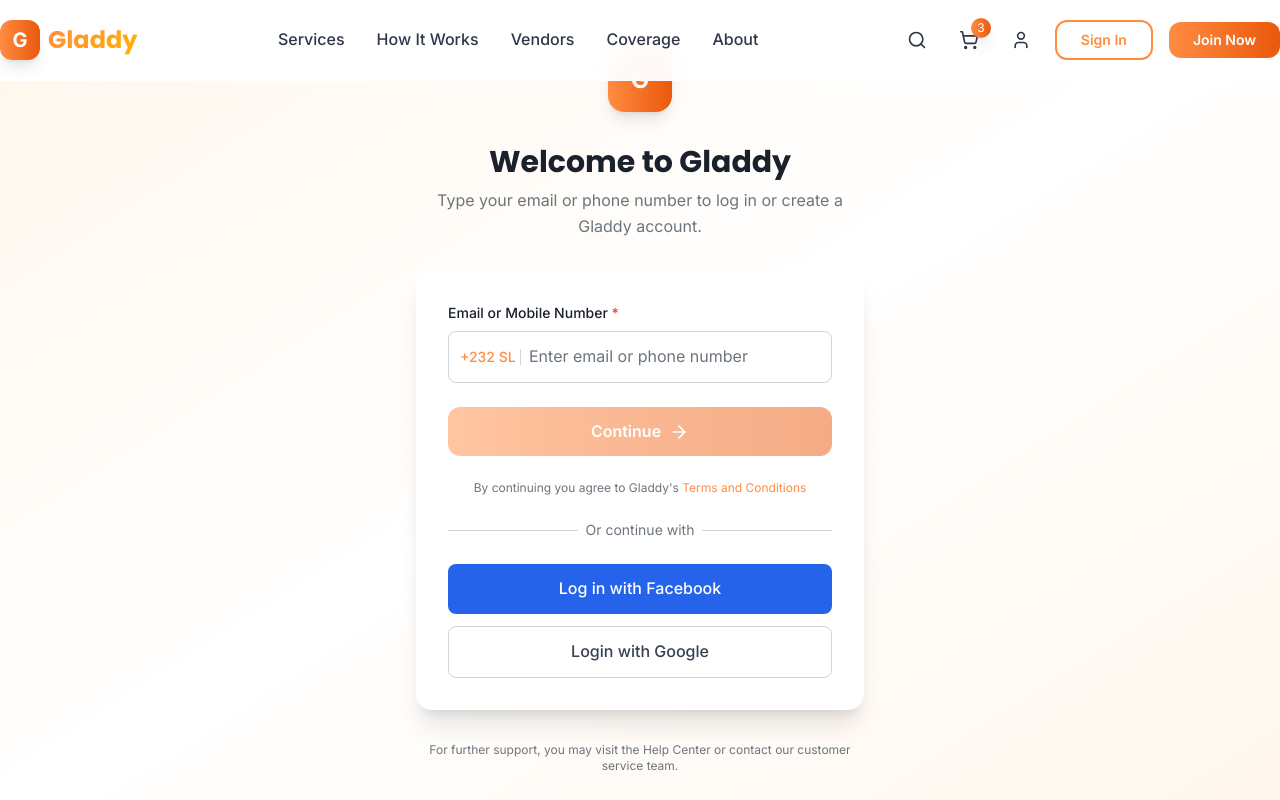
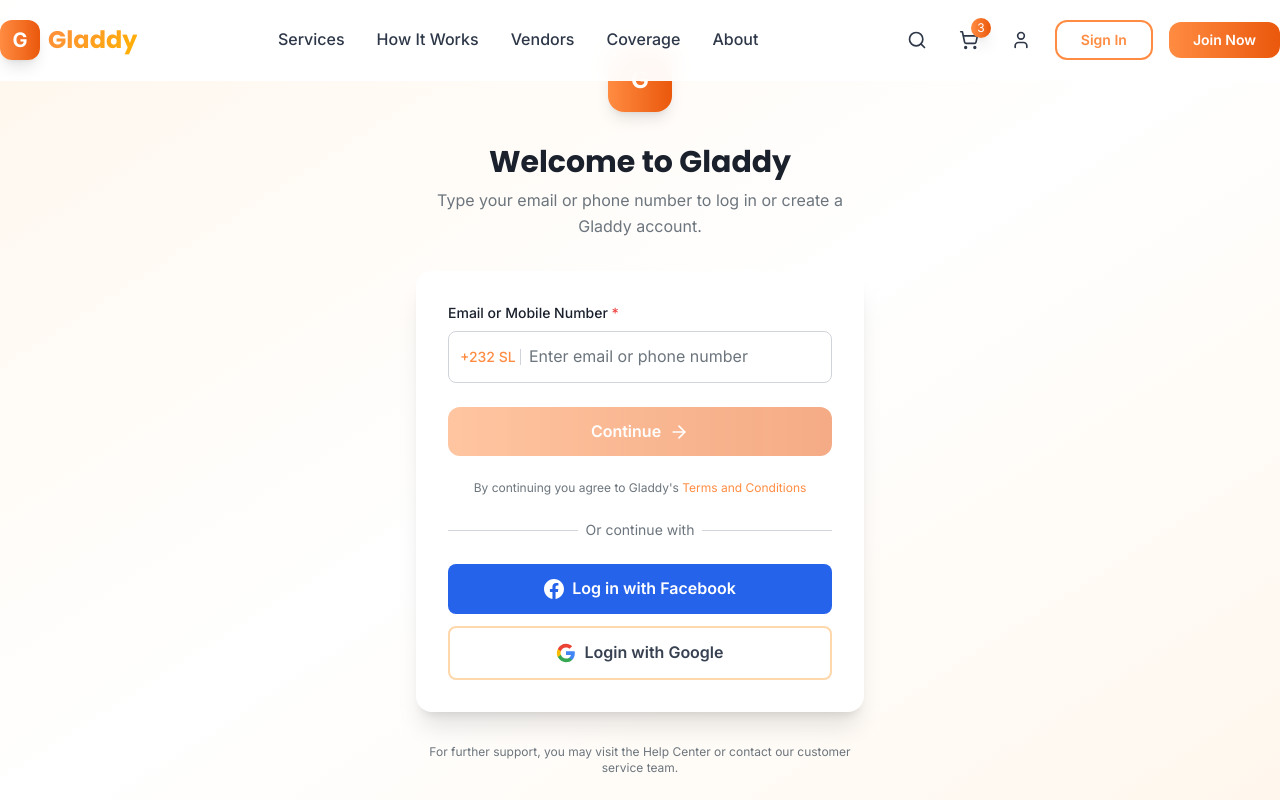
Before and after one commit to warrenshiv/gladdy2, a React (Vite) app: page /auth in a window 1280 px wide. Shown: the top 800 px of the page. Built offline with nearby package versions, Linux system fonts and the light colour scheme.

Commit message:
Improve social authentication styling with theme colors and hover effects

```diff
--- a/src/components/auth/JumiaStyleAuth.tsx
+++ b/src/components/auth/JumiaStyleAuth.tsx
@@ -579,10 +579,19 @@ const JumiaStyleAuth = () => {
               </div>
 
               <div className="mt-6 space-y-3">
-                <button className="w-full bg-blue-600 hover:bg-blue-700 text-white font-medium py-3 px-4 rounded-lg transition-colors flex items-center justify-center space-x-2">
+                <button className="w-full bg-blue-600 hover:bg-blue-700 text-white font-semibold py-3 px-4 rounded-lg transition-all duration-300 transform hover:scale-105 hover:shadow-lg flex items-center justify-center space-x-2">
+                  <svg className="w-5 h-5" viewBox="0 0 24 24" fill="currentColor">
+                    <path d="M24 12.073c0-6.627-5.373-12-12-12s-12 5.373-12 12c0 5.99 4.388 10.954 10.125 11.854v-8.385H7.078v-3.47h3.047V9.43c0-3.007 1.792-4.669 4.533-4.669 1.312 0 2.686.235 2.686.235v2.953H15.83c-1.491 0-1.956.925-1.956 1.874v2.25h3.328l-.532 3.47h-2.796v8.385C19.612 23.027 24 18.062 24 12.073z"/>
+                  </svg>
                   <span>Log in with Facebook</span>
                 </button>
-                <button className="w-full border border-gray-300 hover:bg-gray-50 text-gray-700 font-medium py-3 px-4 rounded-lg transition-colors flex items-center justify-center space-x-2">
+                <button className="w-full border-2 border-orange-200 hover:border-orange-300 hover:bg-orange-50 text-gray-700 hover:text-orange-600 font-semibold py-3 px-4 rounded-lg transition-all duration-300 transform hover:scale-105 hover:shadow-lg flex items-center justify-center space-x-2">
+                  <svg className="w-5 h-5" viewBox="0 0 24 24" fill="currentColor">
+                    <path d="M22.56 12.25c0-.78-.07-1.53-.2-2.25H12v4.26h5.92c-.26 1.37-1.04 2.53-2.21 3.31v2.77h3.57c2.08-1.92 3.28-4.74 3.28-8.09z" fill="#4285F4"/>
+                    <path d="M12 23c2.97 0 5.46-.98 7.28-2.66l-3.57-2.77c-.98.66-2.23 1.06-3.71 1.06-2.86 0-5.29-1.93-6.16-4.53H2.18v2.84C3.99 20.53 7.7 23 12 23z" fill="#34A853"/>
+                    <path d="M5.84 14.09c-.22-.66-.35-1.36-.35-2.09s.13-1.43.35-2.09V7.07H2.18C1.43 8.55 1 10.22 1 12s.43 3.45 1.18 4.93l2.85-2.22.81-.62z" fill="#FBBC05"/>
+                    <path d="M12 5.38c1.62 0 3.06.56 4.21 1.64l3.15-3.15C17.45 2.09 14.97 1 12 1 7.7 1 3.99 3.47 2.18 7.07l3.66 2.84c.87-2.6 3.3-4.53 6.16-4.53z" fill="#EA4335"/>
+                  </svg>
                   <span>Login with Google</span>
                 </button>
               </div>
--- a/src/components/auth/UnifiedAuth.tsx
+++ b/src/components/auth/UnifiedAuth.tsx
@@ -579,10 +579,19 @@ const UnifiedAuth = () => {
               </div>
 
               <div className="mt-6 space-y-3">
-                <button className="w-full bg-blue-600 hover:bg-blue-700 text-white font-medium py-3 px-4 rounded-lg transition-colors flex items-center justify-center space-x-2">
+                <button className="w-full bg-blue-600 hover:bg-blue-700 text-white font-semibold py-3 px-4 rounded-lg transition-all duration-300 transform hover:scale-105 hover:shadow-lg flex items-center justify-center space-x-2">
+                  <svg className="w-5 h-5" viewBox="0 0 24 24" fill="currentColor">
+                    <path d="M24 12.073c0-6.627-5.373-12-12-12s-12 5.373-12 12c0 5.99 4.388 10.954 10.125 11.854v-8.385H7.078v-3.47h3.047V9.43c0-3.007 1.792-4.669 4.533-4.669 1.312 0 2.686.235 2.686.235v2.953H15.83c-1.491 0-1.956.925-1.956 1.874v2.25h3.328l-.532 3.47h-2.796v8.385C19.612 23.027 24 18.062 24 12.073z"/>
+                  </svg>
                   <span>Log in with Facebook</span>
                 </button>
-                <button className="w-full border border-gray-300 hover:bg-gray-50 text-gray-700 font-medium py-3 px-4 rounded-lg transition-colors flex items-center justify-center space-x-2">
+                <button className="w-full border-2 border-orange-200 hover:border-orange-300 hover:bg-orange-50 text-gray-700 hover:text-orange-600 font-semibold py-3 px-4 rounded-lg transition-all duration-300 transform hover:scale-105 hover:shadow-lg flex items-center justify-center space-x-2">
+                  <svg className="w-5 h-5" viewBox="0 0 24 24" fill="currentColor">
+                    <path d="M22.56 12.25c0-.78-.07-1.53-.2-2.25H12v4.26h5.92c-.26 1.37-1.04 2.53-2.21 3.31v2.77h3.57c2.08-1.92 3.28-4.74 3.28-8.09z" fill="#4285F4"/>
+                    <path d="M12 23c2.97 0 5.46-.98 7.28-2.66l-3.57-2.77c-.98.66-2.23 1.06-3.71 1.06-2.86 0-5.29-1.93-6.16-4.53H2.18v2.84C3.99 20.53 7.7 23 12 23z" fill="#34A853"/>
+                    <path d="M5.84 14.09c-.22-.66-.35-1.36-.35-2.09s.13-1.43.35-2.09V7.07H2.18C1.43 8.55 1 10.22 1 12s.43 3.45 1.18 4.93l2.85-2.22.81-.62z" fill="#FBBC05"/>
+                    <path d="M12 5.38c1.62 0 3.06.56 4.21 1.64l3.15-3.15C17.45 2.09 14.97 1 12 1 7.7 1 3.99 3.47 2.18 7.07l3.66 2.84c.87-2.6 3.3-4.53 6.16-4.53z" fill="#EA4335"/>
+                  </svg>
                   <span>Login with Google</span>
                 </button>
               </div>
```
